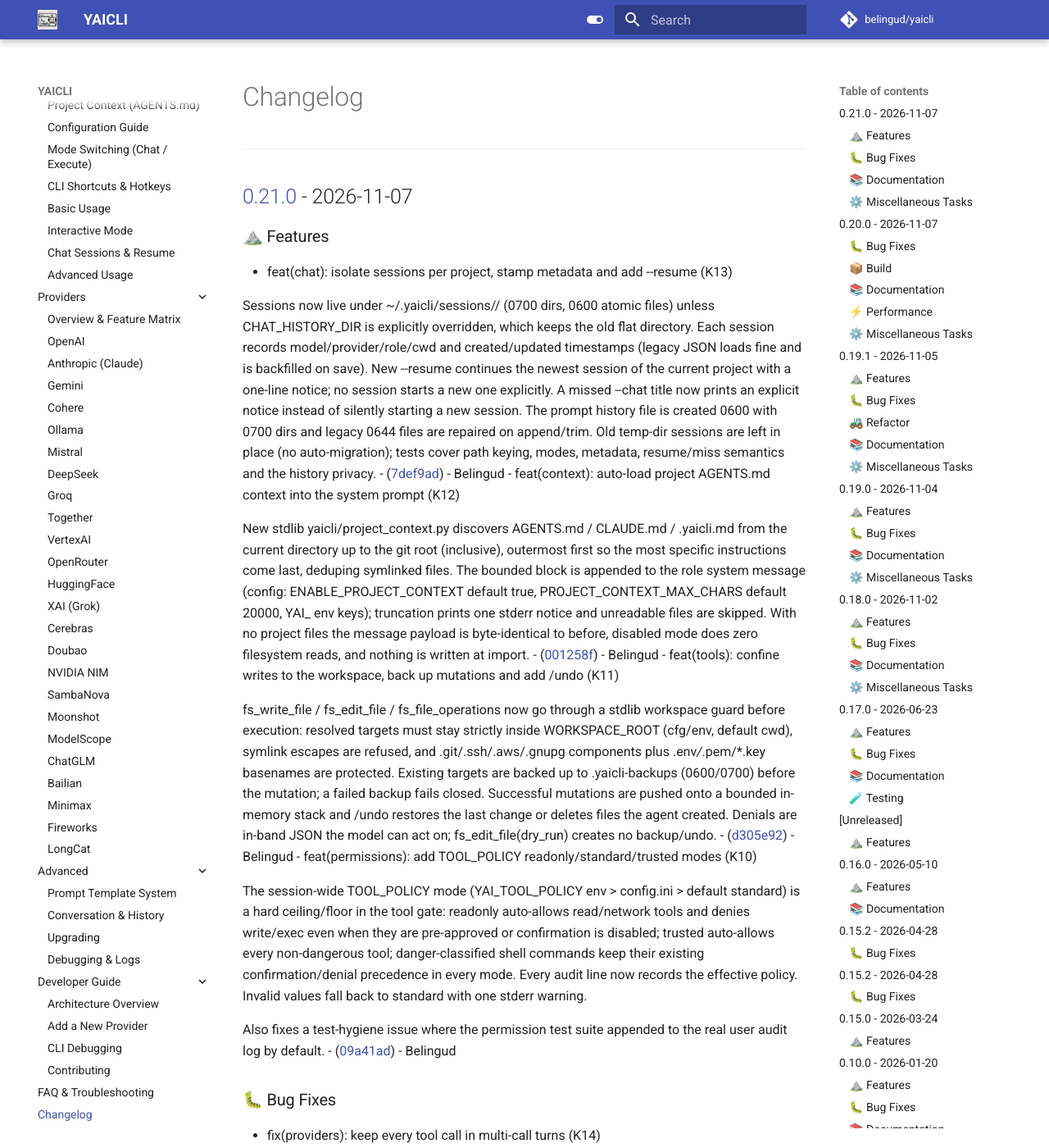
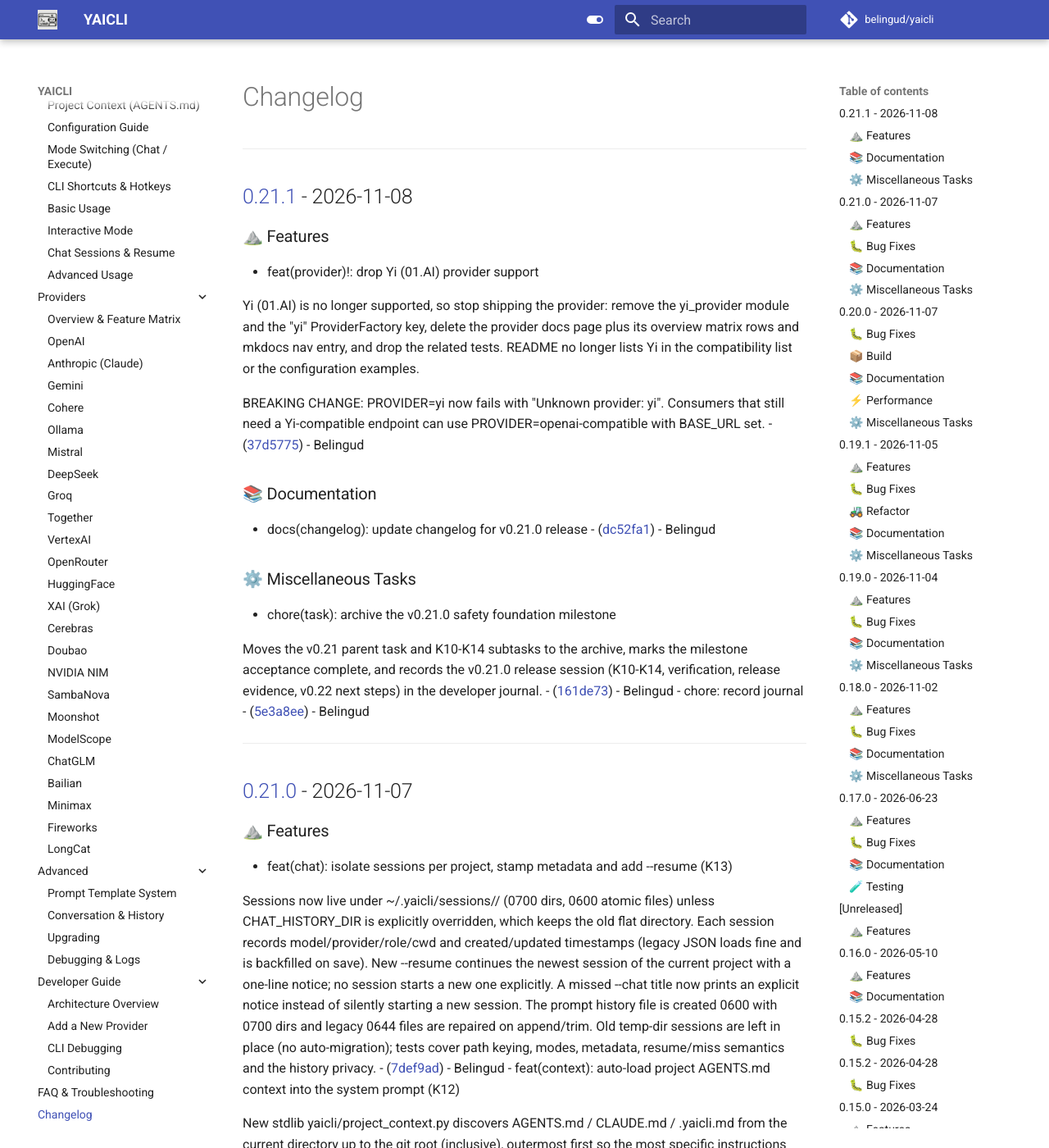
Before and after one commit to belingud/yaicli, an MkDocs documentation site: the page built from docs/changelog.md, in a window 1280 px wide and 1400 px high. Shown: the whole window at 82% size. Built offline with MkDocs 1.6.1 and Material for MkDocs 9.7.7, drawn with Linux system fonts in a browser that asks for light colours; comment, search, counter and statistics services are not loaded.

Commit message:
docs(changelog): update changelog for v0.21.1 release

```diff
--- a/docs/changelog.md
+++ b/docs/changelog.md
@@ -1,3 +1,35 @@
+
+---
+## [0.21.1](https://github.com/belingud/yaicli/compare/v0.21.0..v0.21.1) - 2026-11-08
+
+### ⛰️  Features
+
+- feat(provider)!: drop Yi (01.AI) provider support
+
+Yi (01.AI) is no longer supported, so stop shipping the provider: remove the
+yi_provider module and the "yi" ProviderFactory key, delete the provider docs
+page plus its overview matrix rows and mkdocs nav entry, and drop the related
+tests. README no longer lists Yi in the compatibility list or the
+configuration examples.
+
+BREAKING CHANGE: PROVIDER=yi now fails with "Unknown provider: yi". Consumers
+that still need a Yi-compatible endpoint can use PROVIDER=openai-compatible
+with BASE_URL set. - ([37d5775](https://github.com/belingud/yaicli/commit/37d57758056f6b0c2985a100c832fb56c4c6175d)) - Belingud
+
+### 📚 Documentation
+
+- docs(changelog): update changelog for v0.21.0 release - ([dc52fa1](https://github.com/belingud/yaicli/commit/dc52fa1b93b011108c93f4bb222cea6f1ec8ab5e)) - Belingud
+
+### ⚙️ Miscellaneous Tasks
+
+- chore(task): archive the v0.21.0 safety foundation milestone
+
+Moves the v0.21 parent task and K10-K14 subtasks to the archive, marks the
+milestone acceptance complete, and records the v0.21.0 release session
+(K10-K14, verification, release evidence, v0.22 next steps) in the
+developer journal. - ([161de73](https://github.com/belingud/yaicli/commit/161de738e63ebf94d37680681213be219bf09987)) - Belingud
+- chore: record journal - ([5e3a8ee](https://github.com/belingud/yaicli/commit/5e3a8eeab89368f956b7d8b03da3639e3f002988)) - Belingud
+
 
 ---
 ## [0.21.0](https://github.com/belingud/yaicli/compare/v0.20.0..v0.21.0) - 2026-11-07
```
Also changed, not shown: CHANGELOG.md (+32 -0 lines), 1 other file.
